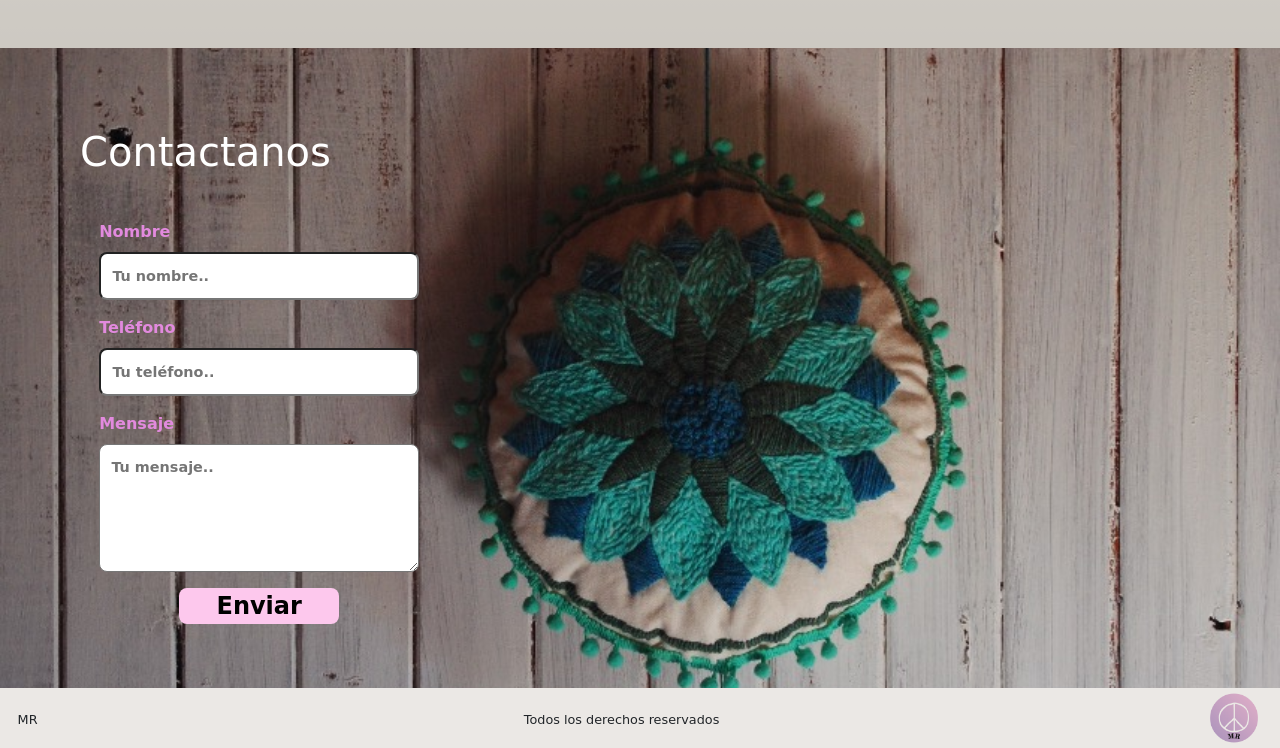
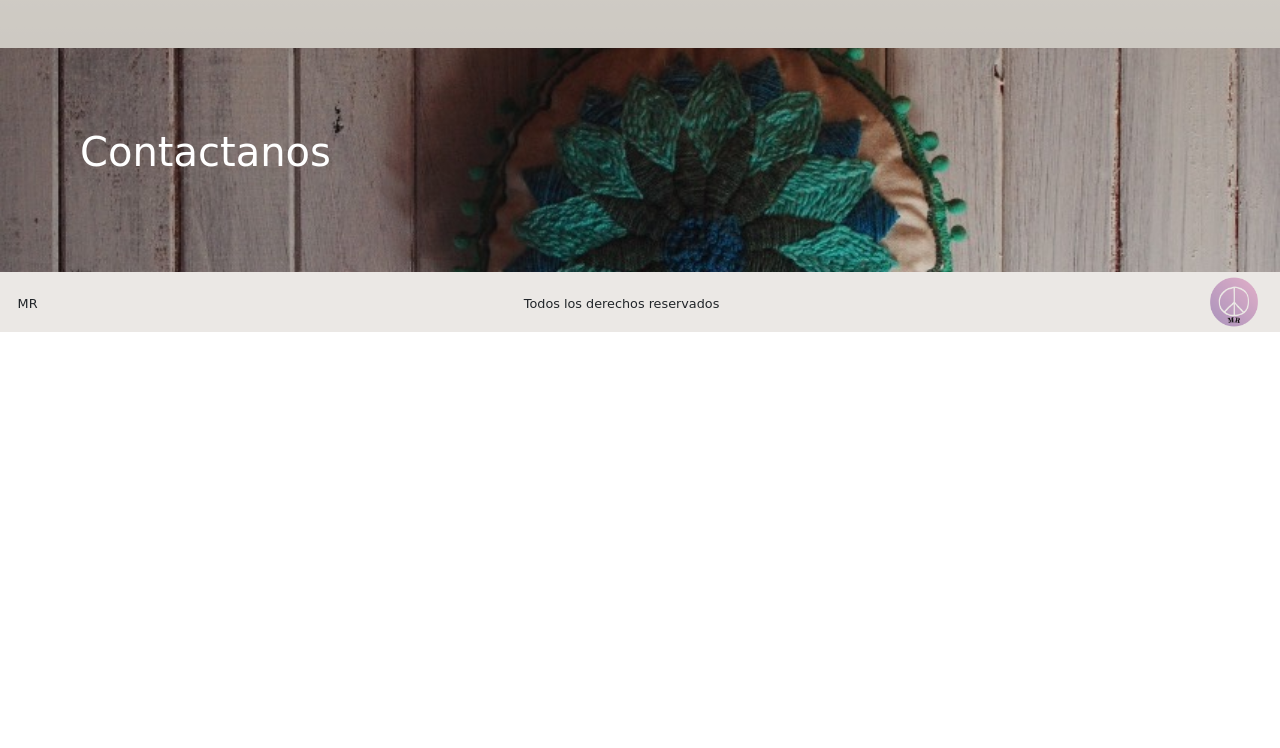
Before and after one commit to SebasBarion/CoderHouse, a plain HTML site: page index.html in a window 1280 px wide. Shown: the part 2891-3639 px from the top of the page. After the commit the page ends 3223 px from the top, so only its background shows below. Drawn offline with nearby package versions, Linux system fonts and the light colour scheme; a web font is replaced by a local one.

Commit message:
Saque formulario de contacto y agregué contacto.html

```diff
--- a/index.html
+++ b/index.html
@@ -190,15 +190,6 @@
 
     <section class="background2" id="contacto">
         <h1 class="h2Cont">Contactanos</h1>
-        <form action="" class="form">
-            <label for="nombre">Nombre</label>
-            <input type="text" name="nombre" id="nombre" placeholder="Tu nombre..">
-            <label for="tel">Teléfono</label>
-            <input type="number" name="tel" id="tel" placeholder="Tu teléfono..">
-            <label for="mensaje">Mensaje</label>
-            <textarea id="subject" name="mensaje" id="mensaje" placeholder="Tu mensaje.." class="textA"></textarea>
-            <input type="Submit" value="Enviar" class="inputS">
-        </form>
     </section>
 
 
```
